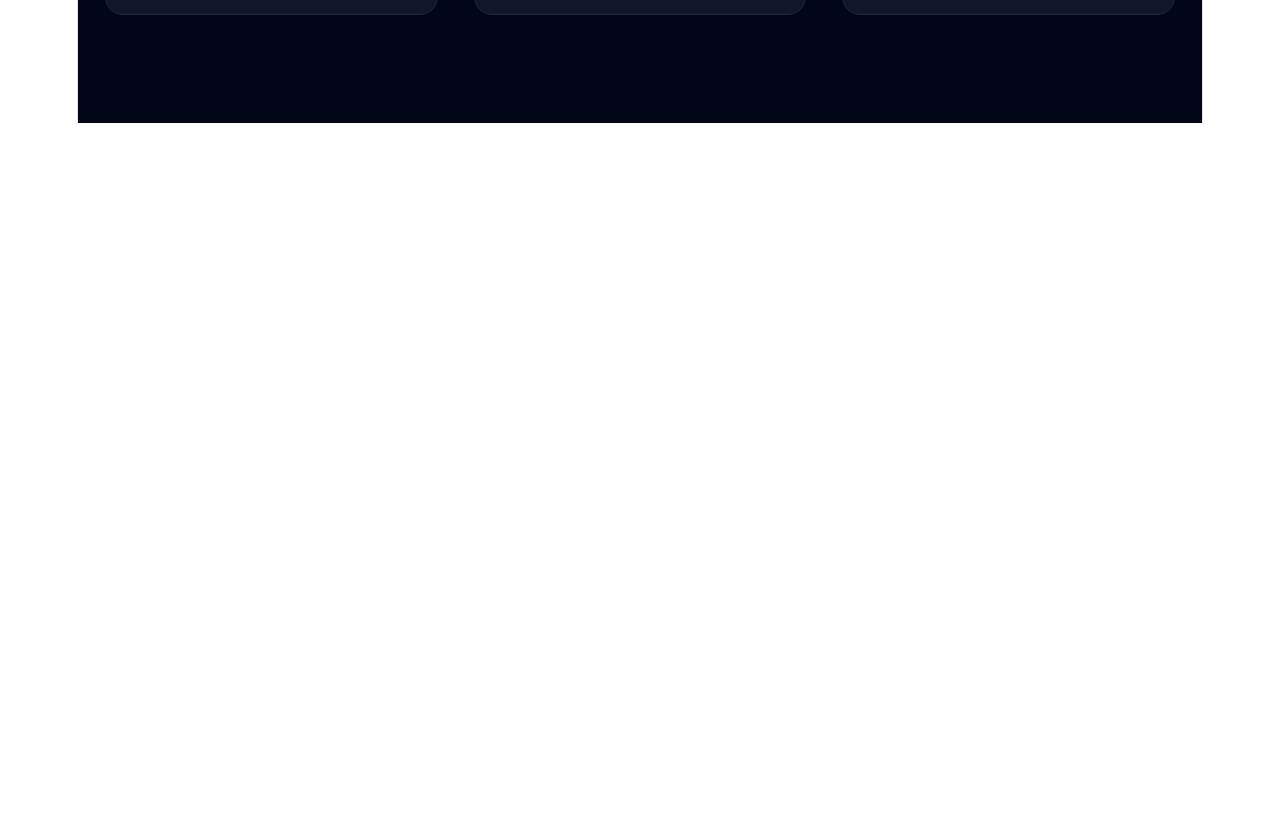
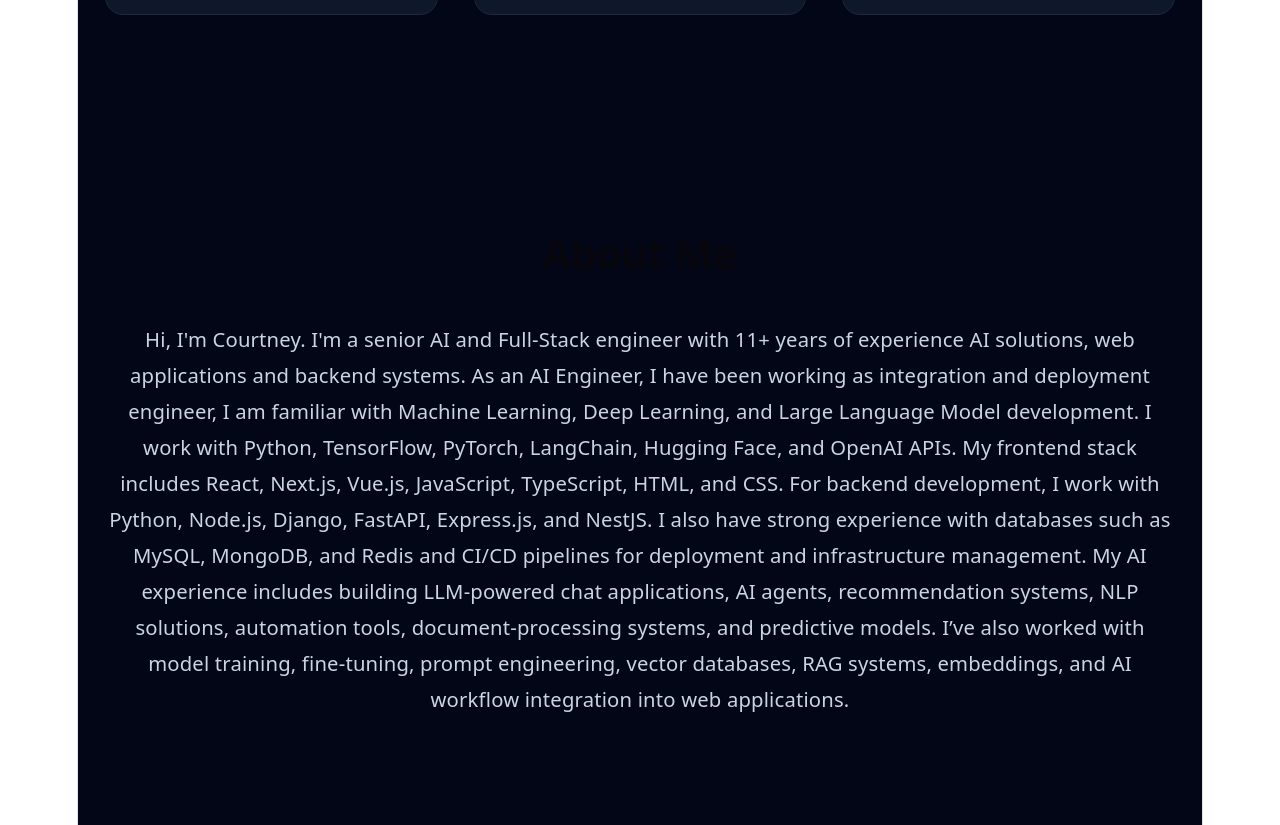
Before and after one commit to AIChief-Courtney/1st-portfolio, a React (Vite) app: page / in a window 1280 px wide. Shown: the part 2160-2985 px from the top of the page. Before the commit the page ends 2283 px from the top, so only its background shows below. Built offline with nearby package versions, Linux system fonts and the light colour scheme.

Commit message:
feat(content): add introduction

```diff
--- a/src/App.tsx
+++ b/src/App.tsx
@@ -1,6 +1,7 @@
 import Header from "./components/Header";
 import Projects from "./components/Projects";
 import Hero from "./components/Hero";
+import About from "./components/About";
 
 function App() {
   return (
@@ -8,6 +9,7 @@
       <Header />
       <Hero />
       <Projects />
+      <About />
     </>
   );
 }
--- /dev/null
+++ b/src/components/About.tsx
@@ -0,0 +1,29 @@
+export default function About() {
+  return (
+    <section className="py-24 px-6 bg-slate-950">
+      <div className="max-w-6xl mx-auto">
+        <h2 className="text-4xl font-bold mb-10">About Me</h2>
+
+        <p className="text-slate-300 text-lg leading-8">
+          Hi, I'm Courtney. I'm a senior AI and Full-Stack engineer with 11+
+          years of experience AI solutions, web applications and backend
+          systems. As an AI Engineer, I have been working as integration and
+          deployment engineer, I am familiar with Machine Learning, Deep
+          Learning, and Large Language Model development. I work with Python,
+          TensorFlow, PyTorch, LangChain, Hugging Face, and OpenAI APIs. My
+          frontend stack includes React, Next.js, Vue.js, JavaScript,
+          TypeScript, HTML, and CSS. For backend development, I work with
+          Python, Node.js, Django, FastAPI, Express.js, and NestJS. I also have
+          strong experience with databases such as MySQL, MongoDB, and Redis and
+          CI/CD pipelines for deployment and infrastructure management. My AI
+          experience includes building LLM-powered chat applications, AI agents,
+          recommendation systems, NLP solutions, automation tools,
+          document-processing systems, and predictive models. I’ve also worked
+          with model training, fine-tuning, prompt engineering, vector
+          databases, RAG systems, embeddings, and AI workflow integration into
+          web applications.
+        </p>
+      </div>
+    </section>
+  );
+}
```
